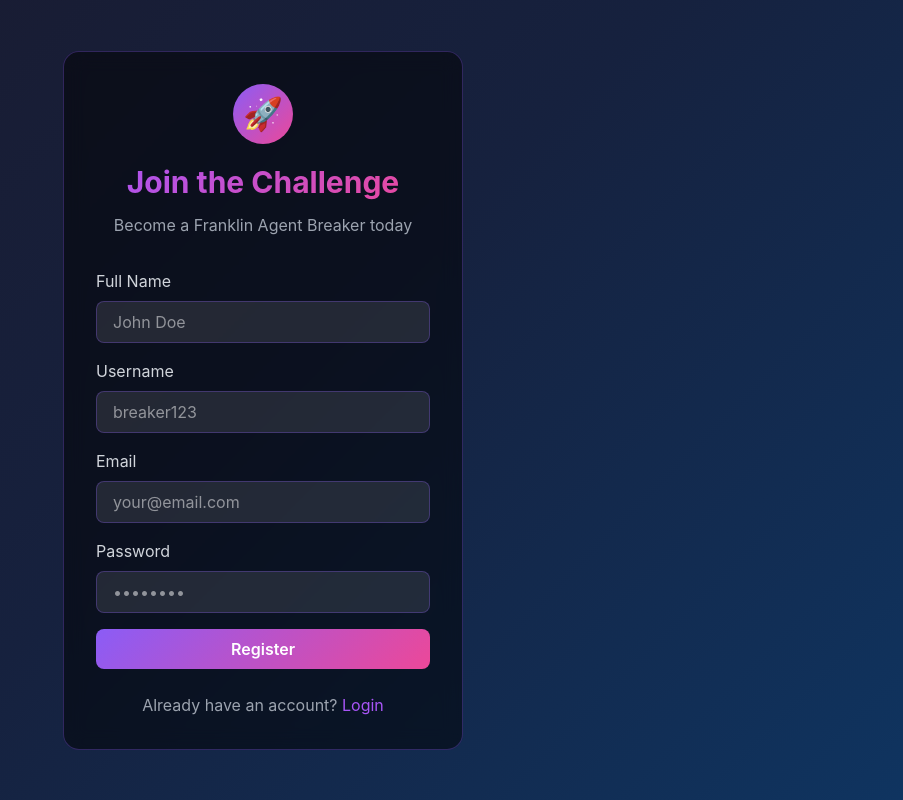
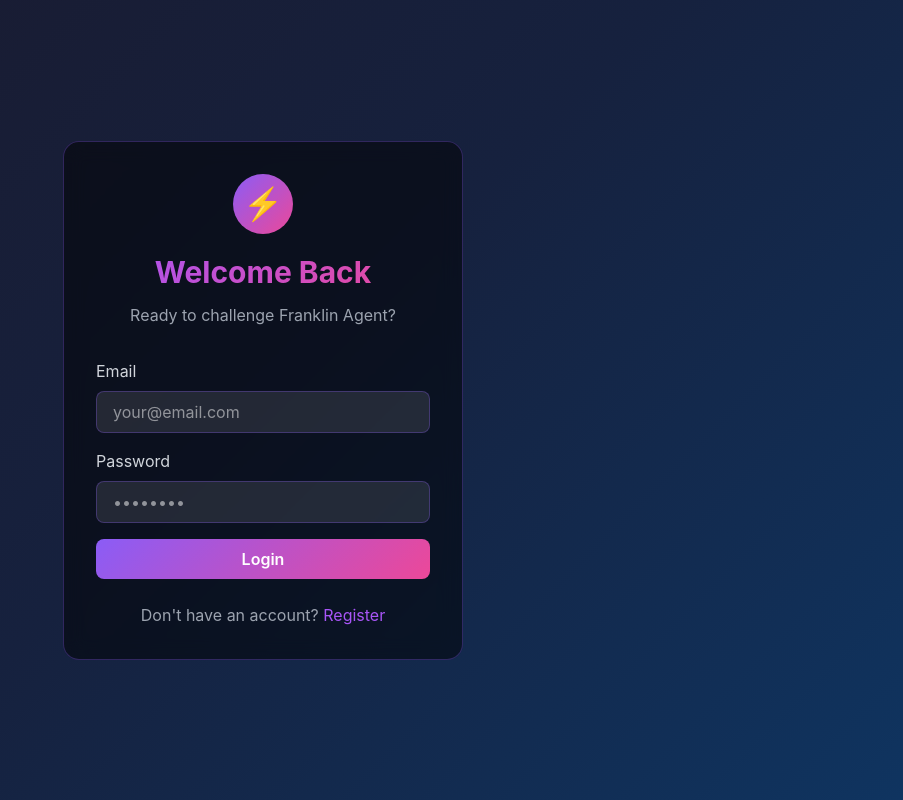
Before and after one commit to Tetteh-tech/frontend-aitester, a React (Vite) app in the folder ai_tester/: page /login in a window 1280 px wide. Shown: the whole page, without its empty margins (377-1280 px from the left). Built offline with nearby package versions, Linux system fonts and the light colour scheme; no server answers.

Commit message:
login fx1

```diff
--- a/ai_tester/src/components/Login.tsx
+++ b/ai_tester/src/components/Login.tsx
@@ -1,16 +1,14 @@
-// src/components/Register.tsx
+// src/components/Login.tsx
 import React, { useState } from 'react';
 import { Link, useNavigate } from 'react-router-dom';
 import toast from 'react-hot-toast';
 import api from '../config/api';
 
-interface RegisterProps {
+interface LoginProps {
   setIsAuthenticated: (value: boolean) => void;
 }
 
-const Register: React.FC<RegisterProps> = ({ setIsAuthenticated }) => {
-  const [name, setName] = useState('');
-  const [username, setUsername] = useState('');
+const Login: React.FC<LoginProps> = ({ setIsAuthenticated }) => {
   const [email, setEmail] = useState('');
   const [password, setPassword] = useState('');
   const [loading, setLoading] = useState(false);
@@ -21,21 +19,19 @@ const Register: React.FC<RegisterProps> = ({ setIsAuthenticated }) => {
     setLoading(true);
 
     try {
-      const response = await api.post('/register', {
-        name,
-        username,
+      const response = await api.post('/login', {
         email,
         password
       });
       localStorage.setItem('token', response.data.token);
       localStorage.setItem('user', JSON.stringify(response.data.user));
       setIsAuthenticated(true);
-      toast.success('Account created! Start breaking Franklin Agent!');
+      toast.success('Welcome back! Ready to break some AI?');
       navigate('/');
     } catch (error: any) {
-      console.error('Registration error:', error);
-      const errorMessage = error.response?.data?.message || error.response?.data?.errors || 'Registration failed';
-      toast.error(typeof errorMessage === 'object' ? JSON.stringify(errorMessage) : errorMessage);
+      console.error('Login error:', error);
+      const errorMessage = error.response?.data?.message || error.response?.data?.error || 'Login failed. Please check your credentials.';
+      toast.error(errorMessage);
     } finally {
       setLoading(false);
     }
@@ -59,7 +55,6 @@ const Register: React.FC<RegisterProps> = ({ setIsAuthenticated }) => {
         maxWidth: '400px',
         border: '1px solid rgba(139, 92, 246, 0.3)'
       }}>
-        {/* Similar styling as Login but with registration fields */}
         <div style={{ textAlign: 'center', marginBottom: '2rem' }}>
           <div style={{
             width: '60px',
@@ -72,7 +67,7 @@ const Register: React.FC<RegisterProps> = ({ setIsAuthenticated }) => {
             margin: '0 auto 1rem',
             fontSize: '2rem'
           }}>
-            🚀
+            ⚡
           </div>
           <h1 style={{
             fontSize: '1.875rem',
@@ -83,52 +78,12 @@ const Register: React.FC<RegisterProps> = ({ setIsAuthenticated }) => {
             color: 'transparent',
             marginBottom: '0.5rem'
           }}>
-            Join the Challenge
+            Welcome Back
           </h1>
-          <p style={{ color: '#9ca3af' }}>Become a Franklin Agent Breaker today</p>
+          <p style={{ color: '#9ca3af' }}>Ready to challenge Franklin Agent?</p>
         </div>
 
         <form onSubmit={handleSubmit} style={{ display: 'flex', flexDirection: 'column', gap: '1rem' }}>
-          <div>
-            <label style={{ display: 'block', color: '#d1d5db', marginBottom: '0.5rem' }}>Full Name</label>
-            <input
-              type="text"
-              value={name}
-              onChange={(e) => setName(e.target.value)}
-              style={{
-                width: '100%',
-                background: 'rgba(255, 255, 255, 0.1)',
-                border: '1px solid rgba(139, 92, 246, 0.3)',
-                borderRadius: '0.5rem',
-                padding: '0.5rem 1rem',
-                color: 'white',
-                outline: 'none'
-              }}
-              placeholder="John Doe"
-              required
-            />
-          </div>
-
-          <div>
-            <label style={{ display: 'block', color: '#d1d5db', marginBottom: '0.5rem' }}>Username</label>
-            <input
-              type="text"
-              value={username}
-              onChange={(e) => setUsername(e.target.value)}
-              style={{
-                width: '100%',
-                background: 'rgba(255, 255, 255, 0.1)',
-                border: '1px solid rgba(139, 92, 246, 0.3)',
-                borderRadius: '0.5rem',
-                padding: '0.5rem 1rem',
-                color: 'white',
-                outline: 'none'
-              }}
-              placeholder="breaker123"
-              required
-            />
-          </div>
-
           <div>
             <label style={{ display: 'block', color: '#d1d5db', marginBottom: '0.5rem' }}>Email</label>
             <input
@@ -184,15 +139,23 @@ const Register: React.FC<RegisterProps> = ({ setIsAuthenticated }) => {
               transition: 'all 0.3s ease',
               opacity: loading ? 0.7 : 1
             }}
+            onMouseEnter={(e) => {
+              if (!loading) {
+                e.currentTarget.style.transform = 'scale(1.02)';
+              }
+            }}
+            onMouseLeave={(e) => {
+              e.currentTarget.style.transform = 'scale(1)';
+            }}
           >
-            {loading ? 'Creating Account...' : 'Register'}
+            {loading ? 'Logging in...' : 'Login'}
           </button>
         </form>
 
         <p style={{ textAlign: 'center', color: '#9ca3af', marginTop: '1.5rem' }}>
-          Already have an account?{' '}
-          <Link to="/login" style={{ color: '#a855f7', textDecoration: 'none' }}>
-            Login
+          Don't have an account?{' '}
+          <Link to="/register" style={{ color: '#a855f7', textDecoration: 'none' }}>
+            Register
           </Link>
         </p>
       </div>
@@ -200,4 +163,4 @@ const Register: React.FC<RegisterProps> = ({ setIsAuthenticated }) => {
   );
 };
 
-export default Register;
+export default Login;
```
